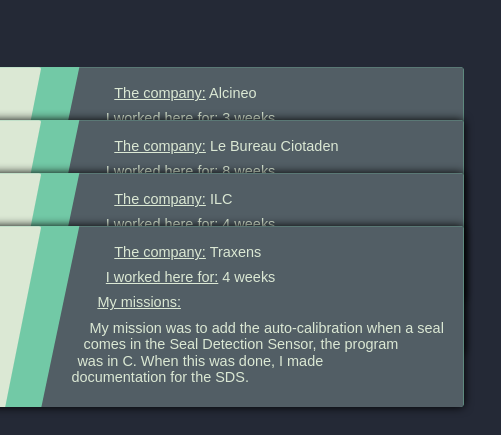
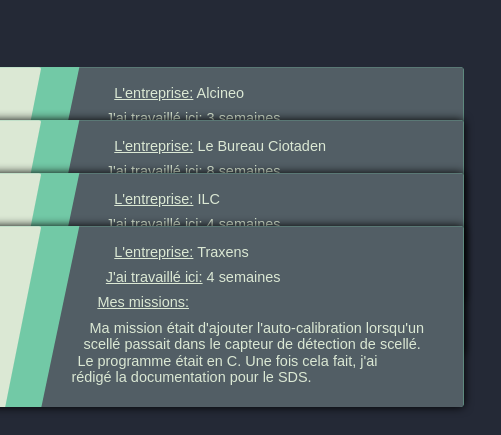
Before and after one commit to Geapen1503/PortfolioSIO, a plain HTML site: page index.html in a window 1280 px wide. Shown: the part 3308-3743 px from the top of the page, 478-979 px from the left. Drawn offline with Linux system fonts and the light colour scheme.

Commit message:
correcting some text on internships, and fixing js null error

```diff
--- a/css/style.css
+++ b/css/style.css
@@ -136,7 +136,7 @@
 	align-items: center;
 	flex-direction: column;
 	width: 100%;
-	height: 315vw;
+	height: 295vw;
 }
 
 canvas#cnv{
--- a/index.html
+++ b/index.html
@@ -559,11 +559,14 @@
 							</a>
 						</div>
 						<div class="closedInternDescriBox">
-							<p class="titleCompanyClosedIntern"><span class="titleCompanyClosedInternUnderline">The company:</span> Alcineo</p>
-							<p class="titleDurationClosedIntern"><span class="titleDurationClosedInternUnderline">I worked here for:</span> 3 weeks</p>
-							<p class="titleMissionsClosedIntern">My missions:</p>
+							<p class="titleCompanyClosedIntern"><span class="titleCompanyClosedInternUnderline">L'entreprise:</span> Alcineo</p>
+							<p class="titleDurationClosedIntern"><span class="titleDurationClosedInternUnderline">J'ai travaillé ici:</span> 3 semaines</p>
+							<p class="titleMissionsClosedIntern">Mes missions:</p>
 							<p class="missionsClosedInternDescri">
-							<p class="closedInternDescri1">My mission was to code an android app that calculated</p><p class="closedInternDescri2">Fibonacci sequence and factorial N. I coded this app </p><p class="closedInternDescri3">in Kotlin. This app was like a calculator and there</p><p class="closedInternDescri4">were two buttons for fibonnaci and N.</p>
+							<p class="closedInternDescri1">Ma mission était de coder une appli Android</p>
+							<p class="closedInternDescri2">qui calculait la suite de Fibonacci et la</p>
+							<p class="closedInternDescri3">factorielle de N. J'ai codé cette appli en</p>
+							<p class="closedInternDescri4">Kotlin avec deux boutons pour Fibonacci et N.</p>
 							</p>
 						</div>
 					</div>
@@ -575,11 +578,14 @@
 							</a>
 						</div>
 						<div class="closedInternDescriBox">
-							<p class="titleCompanyClosedIntern"><span class="titleCompanyClosedInternUnderline">The company:</span> Le Bureau Ciotaden</p>
-							<p class="titleDurationClosedIntern"><span class="titleDurationClosedInternUnderline">I worked here for:</span> 8 weeks</p>
-							<p class="titleMissionsClosedIntern">My missions:</p>
+							<p class="titleCompanyClosedIntern"><span class="titleCompanyClosedInternUnderline">L'entreprise:</span> Le Bureau Ciotaden</p>
+							<p class="titleDurationClosedIntern"><span class="titleDurationClosedInternUnderline">J'ai travaillé ici:</span> 8 semaines</p>
+							<p class="titleMissionsClosedIntern">Mes missions:</p>
 							<p class="missionsClosedInternDescri">
-							<p class="closedInternDescri1">My mission was to repair computers, smartphones,</p><p class="closedInternDescri2">and every other type of computers that the clients</p><p class="closedInternDescri3">brought to us. I fix a lot of different stuff.</p><p class="closedInternDescri4"></p>
+							<p class="closedInternDescri1">Ma mission était de réparer des ordinateurs,</p>
+							<p class="closedInternDescri2">smartphones et tout autre type d'ordinateurs</p>
+							<p class="closedInternDescri3">apportés par les clients.</p>
+							<p class="closedInternDescri4"></p>
 							</p>
 						</div>
 					</div>
@@ -591,14 +597,14 @@
 							</a>
 						</div>
 						<div class="closedInternDescriBox">
-							<p class="titleCompanyClosedIntern"><span class="titleCompanyClosedInternUnderline">The company:</span> ILC</p>
-							<p class="titleDurationClosedIntern"><span class="titleDurationClosedInternUnderline">I worked here for:</span> 4 weeks</p>
-							<p class="titleMissionsClosedIntern">My missions:</p>
+							<p class="titleCompanyClosedIntern"><span class="titleCompanyClosedInternUnderline">L'entreprise:</span> ILC</p>
+							<p class="titleDurationClosedIntern"><span class="titleDurationClosedInternUnderline">J'ai travaillé ici:</span> 4 semaines</p>
+							<p class="titleMissionsClosedIntern">Mes missions:</p>
 							<p class="missionsClosedInternDescri">
-							<p class="closedInternDescri1">My mission was to code a website in HTML and CSS.</p>
-							<p class="closedInternDescri2">The website was one of the first website I've made.</p>
-							<p class="closedInternDescri3"></p>
-							<p class="closedInternDescri4"></p>
+							<p class="closedInternDescri1">Ma mission était de développer le site web de</p>
+							<p class="closedInternDescri2">l'entreprise en HTML et CSS, avec un système de</p>
+							<p class="closedInternDescri3">notation par étoiles. Ce site était l'un des premiers</p>
+							<p class="closedInternDescri4">que j'ai réalisés.</p>
 							</p>
 						</div>
 					</div>
@@ -610,14 +616,14 @@
 							</a>
 						</div>
 						<div class="closedInternDescriBox">
-							<p class="titleCompanyClosedIntern"><span class="titleCompanyClosedInternUnderline">The company:</span> Traxens</p>
-							<p class="titleDurationClosedIntern"><span class="titleDurationClosedInternUnderline">I worked here for:</span> 4 weeks</p>
-							<p class="titleMissionsClosedIntern">My missions:</p>
+							<p class="titleCompanyClosedIntern"><span class="titleCompanyClosedInternUnderline">L'entreprise:</span> Traxens</p>
+							<p class="titleDurationClosedIntern"><span class="titleDurationClosedInternUnderline">J'ai travaillé ici:</span> 4 semaines</p>
+							<p class="titleMissionsClosedIntern">Mes missions:</p>
 							<p class="missionsClosedInternDescri">
-							<p class="closedInternDescri1">My mission was to add the auto-calibration when a seal</p>
-							<p class="closedInternDescri2">comes in the Seal Detection Sensor, the program</p>
-							<p class="closedInternDescri3">was in C. When this was done, I made</p>
-							<p class="closedInternDescri4">documentation for the SDS.</p>
+							<p class="closedInternDescri1">Ma mission était d'ajouter l'auto-calibration lorsqu'un</p>
+							<p class="closedInternDescri2">scellé passait dans le capteur de détection de scellé.</p>
+							<p class="closedInternDescri3">Le programme était en C. Une fois cela fait, j'ai</p>
+							<p class="closedInternDescri4">rédigé la documentation pour le SDS.</p>
 							</p>
 						</div>
 					</div>
--- a/script.js
+++ b/script.js
@@ -93,9 +93,6 @@
 const dropdownjarod = document.querySelector(".dropdownJarod");
 setupDropdown(btnDropJarod, dropdownjarod);
 
-const btnDropBlogAI = document.querySelector(".bloc-top-BlogAIPro");
-const dropdownBlogAI = document.querySelector(".dropdownBlogAIPro");
-setupDropdown(btnDropBlogAI, dropdownBlogAI);
 
 
 // ending of arrow code project
@@ -167,7 +164,7 @@
 }
 
 function closePopupOnClickOutsideITSystems(event) {
-    if (event.target.id === "popupOverlay") closePopupITSystems();
+    if (event.target.id === "popupOverlayITSystems") closePopupITSystems();
 }
 
 function openPopupOrtros() {
@@ -179,7 +176,7 @@
 }
 
 function closePopupOnClickOutsideOrtros(event) {
-    if (event.target.id === "popupOverlay") closePopupOrtros();
+    if (event.target.id === "popupOverlayOrtros") closePopupOrtros();
 }
 
 // ending of interships popup
```
